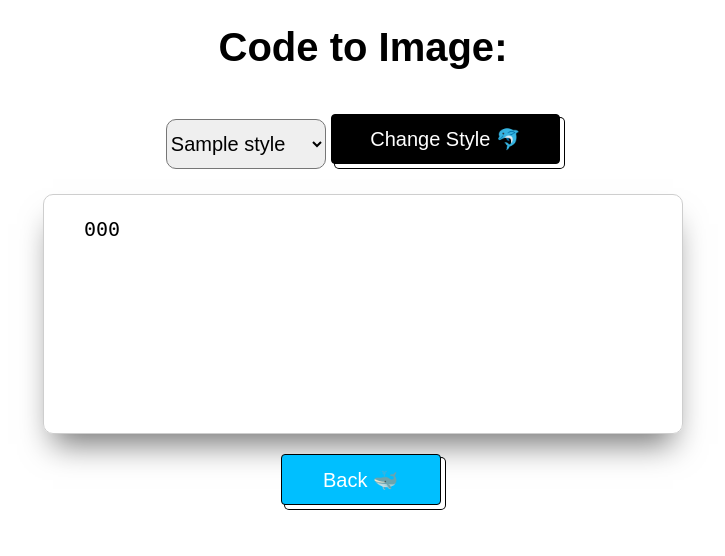
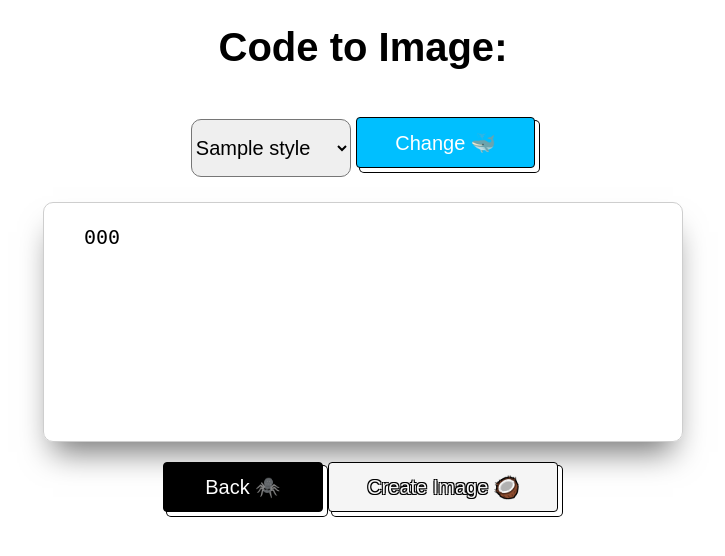
Before and after one commit to nikitaSisikin/code2im, a Flask app: template templates/style_selection.html in a window 1280 px wide. Shown: the top 556 px of the page, without its empty margins (277-1002 px from the left). Run offline with Flask 3, Linux system fonts and the light colour scheme; the template is opened without the code that fills it: most values are stand-ins (such as "Sample title", 1, 10 or a date in 2020).

Commit message:
added image route

```diff
--- a/app.py
+++ b/app.py
@@ -18,7 +18,7 @@ app = Flask(__name__)
 app.secret_key = "7eece3a4f7d9f421394148f606110eec2c15d1de6bff7d7e507f96d63318169d"
 
 # Placeholder code for initial session value
-placeholder_code = "print('Hello, World!')"
+placeholder_code = "print('Hi')"
 # Default style
 default_style = "monokai"
 
@@ -82,3 +82,10 @@ def style():
 def save_style():
     session["style"] = request.form.get("style")
     return redirect(url_for("style"))
+
+@app.route("/image", methods=["GET"])
+def image():
+    context = {
+        "message": "Done. 🍉",
+    }
+    return render_template("image.html", **context)
--- a/static/styles.css
+++ b/static/styles.css
@@ -102,7 +102,3 @@ box-shadow: rgba(0, 0, 0, 0.125) 0px 3px 5px inset; outline: 0px; color: rgb(255
 .my-btn-class-17:not([disabled]):active {
 box-shadow: rgb(255, 255, 255) 2px 2px 0px 0px, rgb(0, 0, 0) 2px 2px 0px 1px; transform: translate(2px, 2px);
 }
-
-#save_code_btn {
-    background-color: deepskyblue;
-}
--- a/templates/base.html
+++ b/templates/base.html
@@ -9,7 +9,7 @@
     <meta name="viewport" content="width=device-width, initial-scale=1.0">
 
     <!-- Set the title of the page using a template block -->
-    <title>Code to Image {% block title %}{% endblock title %}</title>
+    <title>Code2Image {% block title %}{% endblock title %}</title>
 
     <!-- Link the external stylesheet 'styles.css' from the 'static' directory -->
     <link
@@ -21,7 +21,7 @@
 <body>
     <!-- Create the main heading with a link to the 'code' route and dynamic content -->
     <h1>
-        <a href="{{ url_for('code') }}">Code to Image</a>: <span>{{message}}</span>
+        <a href="{{ url_for('code') }}">Code to Image</a>: <span id="main_page_span">{{message}}</span>
     </h1>
 
     <!-- Define the main content section using template blocks -->
--- a/templates/style_selection.html
+++ b/templates/style_selection.html
@@ -1,4 +1,3 @@
-<!-- templates/style_selection.html -->
 
 {% extends "base.html" %}
 
@@ -15,13 +14,23 @@
   }
 
   select {
-    height: 2.5em;
+    height: 2.9em;
     border-radius: 0.5em;
   }
 
-  #back_btn {
+  #change_btn {
     background-color: deepskyblue;
-}
+  }
+
+  #get_screenshot_btn {
+    background-color: whitesmoke;
+    color: whitesmoke;
+    text-shadow:
+      -1px -1px 0 #000,
+      1px -1px 0 #000,
+      -1px 1px 0 #000,
+      1px 1px 0 #000;
+  }
 
 </style>
 <form>
@@ -31,8 +40,8 @@
         <option value="{{ style_name }}">{{ style_name }}</option>
       {% endfor %}
     </select>
-    <button class="my-btn-class-17" formmethod="post" formaction="{{ url_for('save_style') }}">
-      Change Style 🐬
+    <button id="change_btn" class="my-btn-class-17" formmethod="post" formaction="{{ url_for('save_style') }}">
+      Change 🐳
     </button>
   </div>
   <div class="code">
@@ -40,7 +49,10 @@
   </div>
   <div class="controls">
     <button class="my-btn-class-17" id="back_btn" formmethod="get" formaction="{{ url_for('code') }}">
-      Back 🐳
+      Back 🕷️
+    </button>
+    <button class="my-btn-class-17" formmethod="get" id="get_screenshot_btn" formaction="{{ url_for('image') }}">
+      Create Image 🥥
     </button>
   </div>
 </form>
```
Also changed, not shown: templates/code_input.html (+4 -4 lines), templates/image.html (+36 -0 lines).
